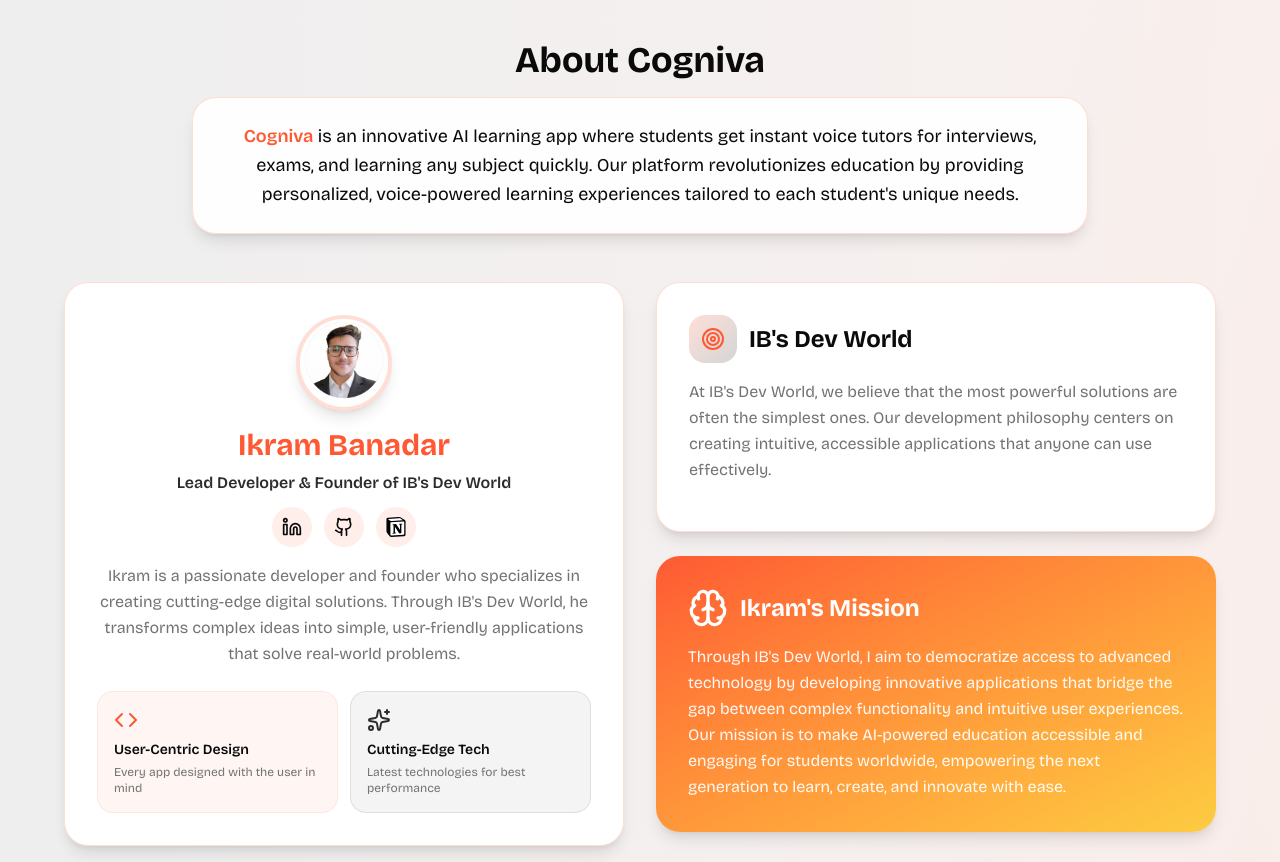
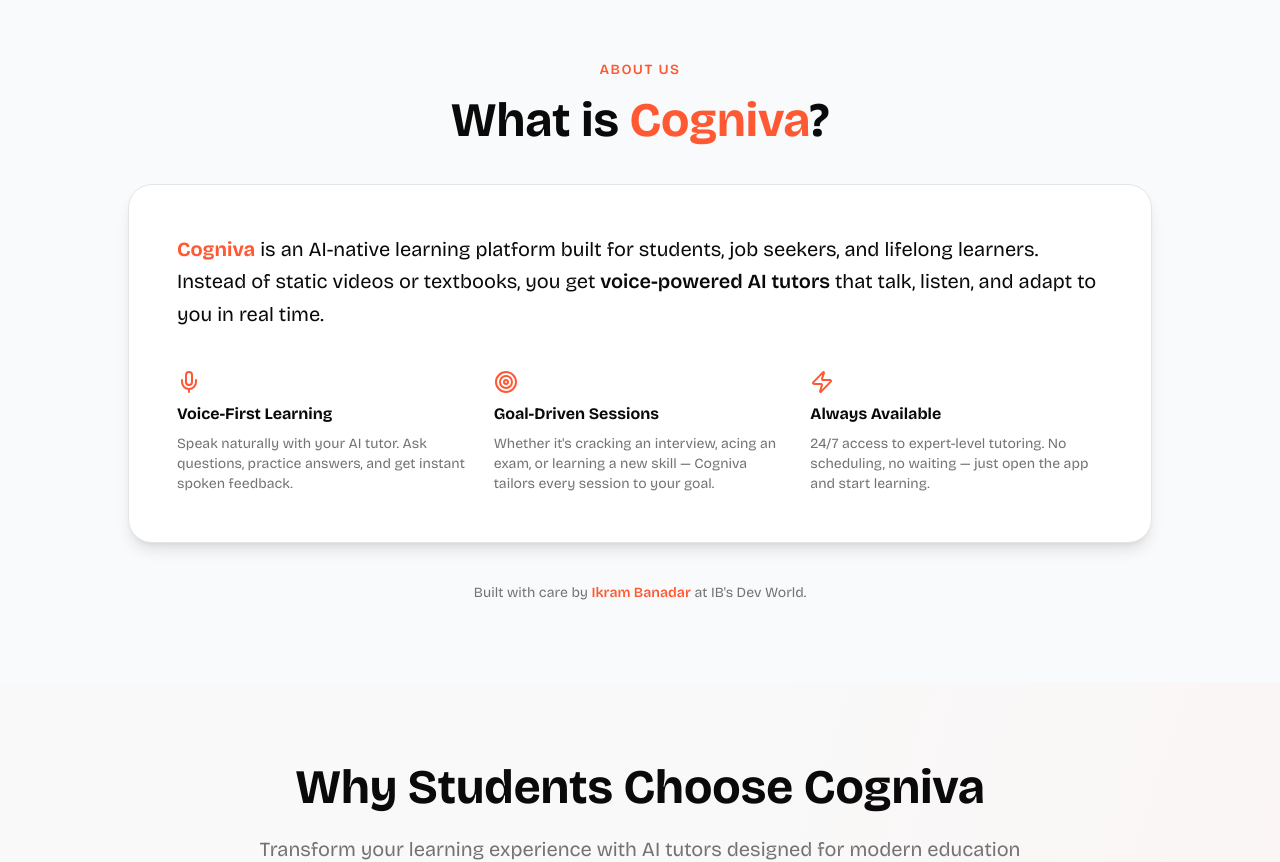
Before and after one commit to IBs-DevStudio/Cogniva-Personalized.AI.Tutoring-Project, a Next.js app: page / in a window 1280 px wide. Shown: the part 1000-1862 px from the top of the page. Built offline with nearby package versions, Linux system fonts and the light colour scheme.

Commit message:
Feat:inhanced about section

```diff
--- a/app/(landing)/page.tsx
+++ b/app/(landing)/page.tsx
@@ -269,148 +269,66 @@
         </section>
 
         {/* About Cogniva & IB's Dev World Section */}
-        <section className="py-16 px-4 bg-gradient-to-r from-cta/5 to-primary/5">
-          <div className="max-w-6xl mx-auto">
-            <div className="text-center mb-12">
-              <h2 className="text-4xl font-bold text-foreground mb-4">
-                About Cogniva
+        {/* About Cogniva Section */}
+<section className="py-20 px-4 bg-slate-50 dark:bg-slate-900/50">
+  <div className="max-w-5xl mx-auto text-center space-y-10">
+
+    {/* Heading */}
+    <div className="space-y-4">
+      <span className="inline-block text-sm font-semibold text-primary uppercase tracking-widest">
+        About Us
+      </span>
+      <h2 className="text-4xl md:text-5xl font-bold text-foreground">
+        What is <span className="text-primary">Cogniva</span>?
       </h2>
-              <div className="bg-white/90 backdrop-blur-sm rounded-3xl p-6 border border-primary/20 shadow-lg max-w-4xl mx-auto">
-                <p className="text-lg text-foreground leading-relaxed">
-                  <span className="font-semibold text-primary">Cogniva</span> is
-                  an innovative AI learning app where students get instant voice
-                  tutors for interviews, exams, and learning any subject
-                  quickly. Our platform revolutionizes education by providing
-                  personalized, voice-powered learning experiences tailored to
-                  each student&apos;s unique needs.
+    </div>
+
+    {/* Cogniva Description — concise but informative */}
+    <div className="bg-white dark:bg-slate-800 rounded-3xl p-8 md:p-12 shadow-lg border border-border text-left space-y-6">
+      <p className="text-lg md:text-xl text-foreground leading-relaxed">
+        <span className="font-bold text-primary">Cogniva</span> is an AI-native learning platform built for students, job seekers, and lifelong learners. Instead of static videos or textbooks, you get
+        <span className="font-semibold text-foreground"> voice-powered AI tutors</span> that talk, listen, and adapt to you in real time.
+      </p>
+
+      <div className="grid grid-cols-1 md:grid-cols-3 gap-6 pt-4">
+        <div className="space-y-2">
+          <Mic className="w-6 h-6 text-primary" />
+          <h4 className="font-bold text-foreground">Voice-First Learning</h4>
+          <p className="text-sm text-muted-foreground">
+            Speak naturally with your AI tutor. Ask questions, practice answers, and get instant spoken feedback.
           </p>
         </div>
-            </div>
-
-            {/* Creator & Company Section */}
-            <div className="grid grid-cols-1 lg:grid-cols-2 gap-8">
-              {/* Left - Ikram Banadar */}
-              <div className="bg-white rounded-3xl p-8 border border-primary/20 shadow-lg">
-                <div className="text-center mb-6">
-                  <img
-                    src="/images/ib-2.png"
-                    alt="Ikram Banadar"
-                    className="w-24 h-24 rounded-full mx-auto mb-4 shadow-lg object-cover border-4 border-primary/20"
-                  />
-
-                  <h3 className="text-3xl font-bold mb-2 text-primary">
-                    Ikram Banadar
-                  </h3>
-
-                  <p className="text-base text-cta font-semibold mb-3">
-                    Lead Developer &amp; Founder of IB&apos;s Dev World
-                  </p>
-
-                  <div className="flex justify-center gap-3 mb-4">
-                    <a
-                      href="https://www.linkedin.com/in/ikrambanadarwebdev"
-                      target="_blank"
-                      rel="noopener noreferrer"
-                      className="w-10 h-10 bg-primary/10 hover:bg-primary hover:text-white rounded-full flex items-center justify-center transition-all"
-                    >
-                      <Linkedin className="w-5 h-5" />
-                    </a>
-                    <a
-                      href="https://github.com/IBs-DevStudio"
-                      target="_blank"
-                      rel="noopener noreferrer"
-                      className="w-10 h-10 bg-primary/10 hover:bg-primary hover:text-white rounded-full flex items-center justify-center transition-all"
-                    >
-                      <Github className="w-5 h-5" />
-                    </a>
-                    <a
-                      href="https://www.notion.so/1eac89999f3080bd89b0cd5971f8768e?v=219c89999f308099aa8a000c124c0c8a"
-                      target="_blank"
-                      rel="noopener noreferrer"
-                      className="w-10 h-10 bg-primary/10 hover:bg-primary rounded-full flex items-center justify-center transition-all group"
-                      aria-label="View Notion database"
-                    >
-                      <svg
-                        className="w-5 h-5"
-                        preserveAspectRatio="xMidYMid"
-                        viewBox="0 0 256 268"
-                      >
-                        <path
-                          fill="#FFF"
-                          d="M16.092 11.538 164.09.608c18.179-1.56 22.85-.508 34.28 7.801l47.243 33.282C253.406 47.414 256 48.975 256 55.207v182.527c0 11.439-4.155 18.205-18.696 19.24L65.44 267.378c-10.913.517-16.11-1.043-21.825-8.327L8.826 213.814C2.586 205.487 0 199.254 0 191.97V29.726c0-9.352 4.155-17.153 16.092-18.188Z"
-                        />
-                        <path d="M164.09.608 16.092 11.538C4.155 12.573 0 20.374 0 29.726v162.245c0 7.284 2.585 13.516 8.826 21.843l34.789 45.237c5.715 7.284 10.912 8.844 21.825 8.327l171.864-10.404c14.532-1.035 18.696-7.801 18.696-19.24V55.207c0-5.911-2.336-7.614-9.21-12.66l-1.185-.856L198.37 8.409C186.94.1 182.27-.952 164.09.608ZM69.327 52.22c-14.033.945-17.216 1.159-25.186-5.323L23.876 30.778c-2.06-2.086-1.026-4.69 4.163-5.207l142.274-10.395c11.947-1.043 18.17 3.12 22.842 6.758l24.401 17.68c1.043.525 3.638 3.637.517 3.637L71.146 52.095l-1.819.125Zm-16.36 183.954V81.222c0-6.767 2.077-9.887 8.3-10.413L230.02 60.93c5.724-.517 8.31 3.12 8.31 9.879v153.917c0 6.767-1.044 12.49-10.387 13.008l-161.487 9.361c-9.343.517-13.489-2.594-13.489-10.921ZM212.377 89.53c1.034 4.681 0 9.362-4.681 9.897l-7.783 1.542v114.404c-6.758 3.637-12.981 5.715-18.18 5.715-8.308 0-10.386-2.604-16.609-10.396l-50.898-80.079v77.476l16.1 3.646s0 9.362-12.989 9.362l-35.814 2.077c-1.043-2.086 0-7.284 3.63-8.318l9.351-2.595V109.823l-12.98-1.052c-1.044-4.68 1.55-11.439 8.826-11.965l38.426-2.585 52.958 81.113v-71.76l-13.498-1.552c-1.043-5.733 3.111-9.896 8.3-10.404l35.84-2.087Z" />
-                      </svg>
-                    </a>
-                  </div>
-
-                  <p className="text-muted-foreground leading-relaxed">
-                    Ikram is a passionate developer and founder who specializes
-                    in creating cutting-edge digital solutions. Through
-                    IB&apos;s Dev World, he transforms complex ideas into
-                    simple, user-friendly applications that solve real-world
-                    problems.
+        <div className="space-y-2">
+          <Target className="w-6 h-6 text-primary" />
+          <h4 className="font-bold text-foreground">Goal-Driven Sessions</h4>
+          <p className="text-sm text-muted-foreground">
+            Whether it&apos;s cracking an interview, acing an exam, or learning a new skill — Cogniva tailors every session to your goal.
           </p>
         </div>
-
-                <div className="flex gap-3 mt-6">
-                  <div className="flex-1 bg-primary/5 rounded-2xl p-4 border border-primary/10">
-                    <Code className="w-6 h-6 text-primary mb-2" />
-                    <h4 className="font-semibold text-foreground text-sm mb-1">
-                      User-Centric Design
-                    </h4>
-                    <p className="text-xs text-muted-foreground">
-                      Every app designed with the user in mind
-                    </p>
-                  </div>
-                  <div className="flex-1 bg-cta/5 rounded-2xl p-4 border border-cta/10">
-                    <Sparkles className="w-6 h-6 text-cta mb-2" />
-                    <h4 className="font-semibold text-foreground text-sm mb-1">
-                      Cutting-Edge Tech
-                    </h4>
-                    <p className="text-xs text-muted-foreground">
-                      Latest technologies for best performance
+        <div className="space-y-2">
+          <Zap className="w-6 h-6 text-primary" />
+          <h4 className="font-bold text-foreground">Always Available</h4>
+          <p className="text-sm text-muted-foreground">
+            24/7 access to expert-level tutoring. No scheduling, no waiting — just open the app and start learning.
           </p>
         </div>
       </div>
     </div>
 
-              {/* Right: IB's Dev World */}
-              <div className="space-y-6">
-                <div className="bg-white rounded-3xl p-8 border border-primary/20 shadow-lg">
-                  <div className="flex items-center gap-3 mb-4">
-                    <div className="w-12 h-12 bg-gradient-to-br from-primary/20 to-cta/20 rounded-2xl flex items-center justify-center">
-                      <Target className="w-6 h-6 text-primary" />
-                    </div>
-                    <h3 className="text-2xl font-bold text-foreground">
-                      IB&apos;s Dev World
-                    </h3>
-                  </div>
-                  <p className="text-muted-foreground leading-relaxed mb-4">
-                    At IB&apos;s Dev World, we believe that the most powerful
-                    solutions are often the simplest ones. Our development
-                    philosophy centers on creating intuitive, accessible
-                    applications that anyone can use effectively.
+    {/* Minimal attribution */}
+    <p className="text-sm text-muted-foreground">
+      Built with care by{" "}
+      <a
+        href="https://www.linkedin.com/in/ikrambanadarwebdev"
+        target="_blank"
+        rel="noopener noreferrer"
+        className="font-semibold text-primary hover:underline"
+      >
+        Ikram Banadar
+      </a>{" "}
+      at IB&apos;s Dev World.
     </p>
-                </div>
 
-                <div className="bg-gradient-to-br from-primary to-cta-gold rounded-3xl p-8 shadow-lg text-white">
-                  <div className="flex items-center gap-3 mb-4">
-                    <Brain className="w-10 h-10 text-white" />
-                    <h4 className="text-2xl font-bold">Ikram&apos;s Mission</h4>
-                  </div>
-                  <p className="leading-relaxed opacity-95">
-                    Through IB&apos;s Dev World, I aim to democratize access to
-                    advanced technology by developing innovative applications
-                    that bridge the gap between complex functionality and
-                    intuitive user experiences. Our mission is to make
-                    AI-powered education accessible and engaging for students
-                    worldwide, empowering the next generation to learn, create,
-                    and innovate with ease.
-                  </p>
-                </div>
-              </div>
-            </div>
   </div>
 </section>
 
@@ -527,13 +445,7 @@
         </section>
 
         {/* Footer */}
-       {/* ═══════════════════════════════════════
-    FOOTER — replace the existing <footer> block
-    in app/page.tsx with this entire block
-═══════════════════════════════════════ */}
-
-<footer className="border-t border-border/20 bg-gradient-to-b from-background to-primary/3">
-
+            <footer className="border-t border-white/10 bg-slate-900 text-white">
           {/* Top strip — newsletter / tagline */}
           <div className="bg-gradient-to-r from-primary via-cta-gold to-primary py-10 px-4">
             <div className="max-w-6xl mx-auto flex flex-col md:flex-row items-center justify-between gap-6">
@@ -542,7 +454,8 @@
                   Stay ahead of the curve
                 </h3>
                 <p className="text-white/80 text-sm">
-          Get tips, updates, and new companion releases straight to your inbox.
+                  Get tips, updates, and new companion releases straight to your
+                  inbox.
                 </p>
               </div>
               <form
@@ -567,7 +480,6 @@
           {/* Main footer grid */}
           <div className="max-w-6xl mx-auto px-4 py-16">
             <div className="grid grid-cols-1 sm:grid-cols-2 lg:grid-cols-4 gap-12">
-
               {/* Col 1 — Brand */}
               <div className="space-y-5 sm:col-span-2 lg:col-span-1">
                 <div className="flex items-center gap-3">
@@ -579,13 +491,13 @@
                     className="rounded-xl"
                   />
                   <div>
-            <p className="text-xl font-bold text-foreground">Cogniva</p>
-            <p className="text-xs text-muted-foreground">by IB's Dev World</p>
+                    <p className="text-xl font-bold text-white">Cogniva</p>
+                    <p className="text-xs text-slate-400">by IB's Dev World</p>
                   </div>
                 </div>
-        <p className="text-sm text-muted-foreground leading-relaxed">
-          Your personal AI faculty — available anytime, anywhere. Voice-powered
-          tutors that adapt to how you actually learn.
+                <p className="text-sm text-slate-300 leading-relaxed">
+                  Your personal AI faculty — available anytime, anywhere.
+                  Voice-powered tutors that adapt to how you actually learn.
                 </p>
                 {/* Social links */}
                 <div className="flex items-center gap-3 pt-1">
@@ -594,11 +506,15 @@
                     target="_blank"
                     rel="noopener noreferrer"
                     aria-label="LinkedIn"
-            className="w-9 h-9 rounded-full bg-primary/10 hover:bg-primary hover:text-white text-primary flex items-center justify-center transition-all"
+                    className="w-9 h-9 rounded-full bg-white/10 hover:bg-primary hover:text-white text-white flex items-center justify-center transition-all"
                   >
-            <svg className="w-4 h-4" fill="currentColor" viewBox="0 0 24 24">
-              <path d="M16 8a6 6 0 0 1 6 6v7h-4v-7a2 2 0 0 0-2-2 2 2 0 0 0-2 2v7h-4v-7a6 6 0 0 1 6-6zM2 9h4v12H2z"/>
-              <circle cx="4" cy="4" r="2"/>
+                    <svg
+                      className="w-4 h-4"
+                      fill="currentColor"
+                      viewBox="0 0 24 24"
+                    >
+                      <path d="M16 8a6 6 0 0 1 6 6v7h-4v-7a2 2 0 0 0-2-2 2 2 0 0 0-2 2v7h-4v-7a6 6 0 0 1 6-6zM2 9h4v12H2z" />
+                      <circle cx="4" cy="4" r="2" />
                     </svg>
                   </a>
                   <a
@@ -606,20 +522,30 @@
                     target="_blank"
                     rel="noopener noreferrer"
                     aria-label="GitHub"
-            className="w-9 h-9 rounded-full bg-primary/10 hover:bg-primary hover:text-white text-primary flex items-center justify-center transition-all"
+                    className="w-9 h-9 rounded-full bg-white/10 hover:bg-primary hover:text-white text-white flex items-center justify-center transition-all"
                   >
-            <svg className="w-4 h-4" fill="currentColor" viewBox="0 0 24 24">
-              <path d="M12 2C6.477 2 2 6.484 2 12.017c0 4.425 2.865 8.18 6.839 9.504.5.092.682-.217.682-.483 0-.237-.008-.868-.013-1.703-2.782.605-3.369-1.343-3.369-1.343-.454-1.158-1.11-1.466-1.11-1.466-.908-.62.069-.608.069-.608 1.003.07 1.531 1.032 1.531 1.032.892 1.53 2.341 1.088 2.91.832.092-.647.35-1.088.636-1.338-2.22-.253-4.555-1.113-4.555-4.951 0-1.093.39-1.988 1.029-2.688-.103-.253-.446-1.272.098-2.65 0 0 .84-.27 2.75 1.026A9.564 9.564 0 0 1 12 6.844a9.59 9.59 0 0 1 2.504.337c1.909-1.296 2.747-1.027 2.747-1.027.546 1.379.202 2.398.1 2.651.64.7 1.028 1.595 1.028 2.688 0 3.848-2.339 4.695-4.566 4.943.359.309.678.92.678 1.855 0 1.338-.012 2.419-.012 2.747 0 .268.18.58.688.482A10.02 10.02 0 0 0 22 12.017C22 6.484 17.522 2 12 2z"/>
+                    <svg
+                      className="w-4 h-4"
+                      fill="currentColor"
+                      viewBox="0 0 24 24"
+                    >
+                      <path d="M12 2C6.477 2 2 6.484 2 12.017c0 4.425 2.865 8.18 6.839 9.504.5.092.682-.217.682-.483 0-.237-.008-.868-.013-1.703-2.782.605-3.369-1.343-3.369-1.343-.454-1.158-1.11-1.466-1.11-1.466-.908-.62.069-.608.069-.608 1.003.07 1.531 1.032 1.531 1.032.892 1.53 2.341 1.088 2.91.832.092-.647.35-1.088.636-1.338-2.22-.253-4.555-1.113-4.555-4.951 0-1.093.39-1.988 1.029-2.688-.103-.253-.446-1.272.098-2.65 0 0 .84-.27 2.75 1.026A9.564 9.564 0 0 1 12 6.844a9.59 9.59 0 0 1 2.504.337c1.909-1.296 2.747-1.027 2.747-1.027.546 1.379.202 2.398.1 2.651.64.7 1.028 1.595 1.028 2.688 0 3.848-2.339 4.695-4.566 4.943.359.309.678.92.678 1.855 0 1.338-.012 2.419-.012 2.747 0 .268.18.58.688.482A10.02 10.02 0 0 0 22 12.017C22 6.484 17.522 2 12 2z" />
                     </svg>
                   </a>
                   <a
                     href="mailto:ikrambanadar04@gmail.com"
                     aria-label="Email"
-            className="w-9 h-9 rounded-full bg-primary/10 hover:bg-primary hover:text-white text-primary flex items-center justify-center transition-all"
+                    className="w-9 h-9 rounded-full bg-white/10 hover:bg-primary hover:text-white text-white flex items-center justify-center transition-all"
                   >
-            <svg className="w-4 h-4" fill="none" stroke="currentColor" strokeWidth="2" viewBox="0 0 24 24">
-              <rect width="20" height="16" x="2" y="4" rx="2"/>
-              <path d="m22 7-8.97 5.7a1.94 1.94 0 0 1-2.06 0L2 7"/>
+                    <svg
+                      className="w-4 h-4"
+                      fill="none"
+                      stroke="currentColor"
+                      strokeWidth="2"
+                      viewBox="0 0 24 24"
+                    >
+                      <rect width="20" height="16" x="2" y="4" rx="2" />
+                      <path d="m22 7-8.97 5.7a1.94 1.94 0 0 1-2.06 0L2 7" />
                     </svg>
                   </a>
                 </div>
@@ -627,7 +553,7 @@
 
               {/* Col 2 — Platform */}
               <div className="space-y-4">
-        <h4 className="text-sm font-bold text-foreground uppercase tracking-widest">
+                <h4 className="text-sm font-bold text-white uppercase tracking-widest">
                   Platform
                 </h4>
                 <ul className="space-y-3">
@@ -641,7 +567,7 @@
                     <li key={link.label}>
                       <a
                         href={link.href}
-                className="text-sm text-muted-foreground hover:text-primary transition-colors"
+                        className="text-sm text-slate-300 hover:text-white transition-colors"
                       >
                         {link.label}
                       </a>
@@ -652,7 +578,7 @@
 
               {/* Col 3 — Use Cases */}
               <div className="space-y-4">
-        <h4 className="text-sm font-bold text-foreground uppercase tracking-widest">
+                <h4 className="text-sm font-bold text-white uppercase tracking-widest">
                   Use Cases
                 </h4>
                 <ul className="space-y-3">
@@ -665,7 +591,7 @@
                     "Quick Learning",
                   ].map((item) => (
                     <li key={item}>
-              <span className="text-sm text-muted-foreground hover:text-primary transition-colors cursor-default">
+                      <span className="text-sm text-slate-300 hover:text-white transition-colors cursor-default">
                         {item}
                       </span>
                     </li>
@@ -675,22 +601,24 @@
 
               {/* Col 4 — Built By */}
               <div className="space-y-4">
-        <h4 className="text-sm font-bold text-foreground uppercase tracking-widest">
+                <h4 className="text-sm font-bold text-white uppercase tracking-widest">
                   Built By
                 </h4>
-        <div className="bg-primary/5 border border-primary/15 rounded-2xl p-5 space-y-3">
+                <div className="bg-white/5 border border-white/10 rounded-2xl p-5 space-y-3">
                   <div className="flex items-center gap-3">
                     <img
                       src="/images/ib-2.png"
                       alt="Ikram Banadar"
-              className="w-10 h-10 rounded-full object-cover border-2 border-primary/20"
+                      className="w-10 h-10 rounded-full object-cover border-2 border-white/20"
                     />
                     <div>
-              <p className="text-sm font-bold text-foreground">Ikram Banadar</p>
-              <p className="text-xs text-muted-foreground">Lead Developer</p>
+                      <p className="text-sm font-bold text-white">
+                        Ikram Banadar
+                      </p>
+                      <p className="text-xs text-slate-400">Lead Developer</p>
                     </div>
                   </div>
-          <p className="text-xs text-muted-foreground leading-relaxed">
+                  <p className="text-xs text-slate-300 leading-relaxed">
                     Founder of IB's Dev World — building AI-powered tools that
                     democratize education worldwide.
                   </p>
@@ -701,8 +629,14 @@
                     className="inline-flex items-center gap-2 text-xs font-semibold text-primary hover:underline"
                   >
                     View Projects
-            <svg className="w-3 h-3" fill="none" stroke="currentColor" strokeWidth="2.5" viewBox="0 0 24 24">
-              <path d="M5 12h14M12 5l7 7-7 7"/>
+                    <svg
+                      className="w-3 h-3"
+                      fill="none"
+                      stroke="currentColor"
+                      strokeWidth="2.5"
+                      viewBox="0 0 24 24"
+                    >
+                      <path d="M5 12h14M12 5l7 7-7 7" />
                     </svg>
                   </a>
                 </div>
@@ -712,7 +646,7 @@
                   {["Next.js 14", "Vapi", "OpenAI", "Supabase"].map((tech) => (
                     <span
                       key={tech}
-              className="text-xs px-3 py-1 rounded-full bg-primary/8 border border-primary/15 text-primary font-medium"
+                      className="text-xs px-3 py-1 rounded-full bg-white/10 border border-white/10 text-white font-medium"
                     >
                       {tech}
                     </span>
@@ -723,25 +657,27 @@
           </div>
 
           {/* Bottom bar */}
-  <div className="border-t border-border/20 px-4 py-6">
+          <div className="border-t border-white/10 px-4 py-6">
             <div className="max-w-6xl mx-auto flex flex-col sm:flex-row items-center justify-between gap-3">
-      <p className="text-xs text-muted-foreground text-center sm:text-left">
-        © 2024 Cogniva &amp; IB's Dev World. All rights reserved. Empowering learning through AI.
+              <p className="text-xs text-slate-400 text-center sm:text-left">
+                © 2024 Cogniva &amp; IB's Dev World. All rights reserved.
+                Empowering learning through AI.
               </p>
               <div className="flex items-center gap-5">
-        {["Privacy Policy", "Terms of Service", "Contact"].map((item) => (
+                {["Privacy Policy", "Terms of Service", "Contact"].map(
+                  (item) => (
                     <a
                       key={item}
                       href="#"
-            className="text-xs text-muted-foreground hover:text-primary transition-colors"
+                      className="text-xs text-slate-400 hover:text-white transition-colors"
                     >
                       {item}
                     </a>
-        ))}
+                  ),
+                )}
               </div>
             </div>
           </div>
-
         </footer>
       </div>
     </div>
```
Lines whose indentation alone changed are shown as unchanged.
